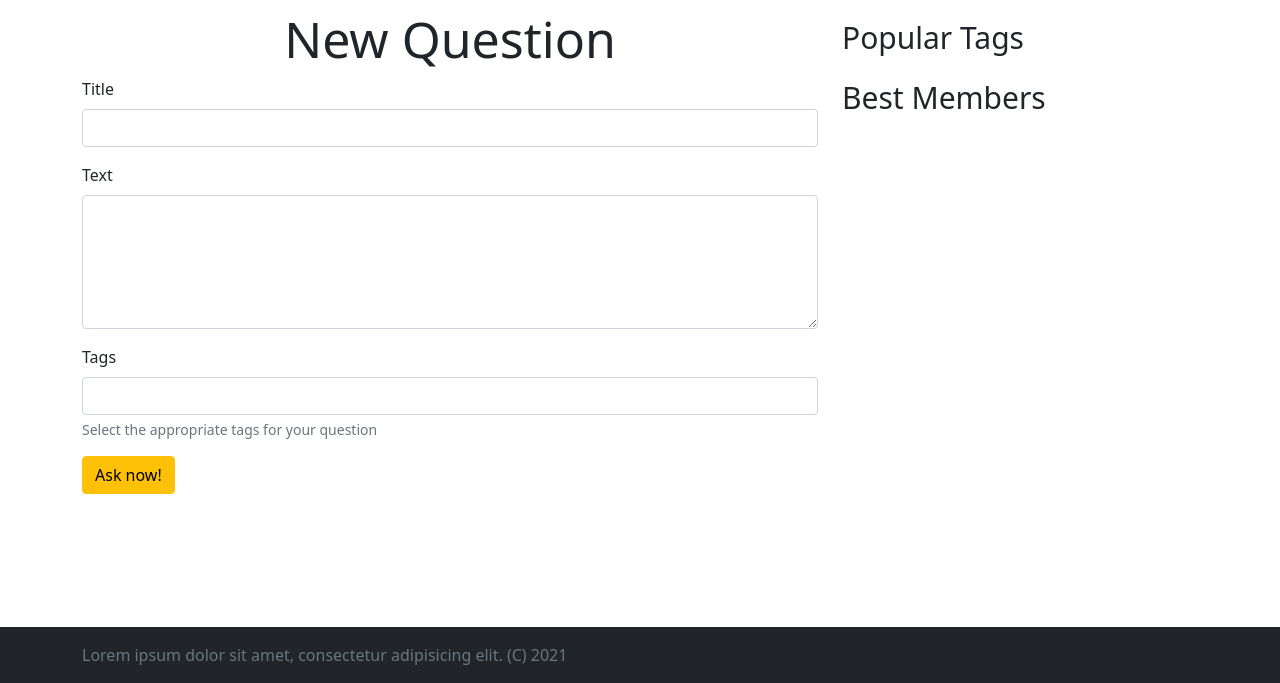
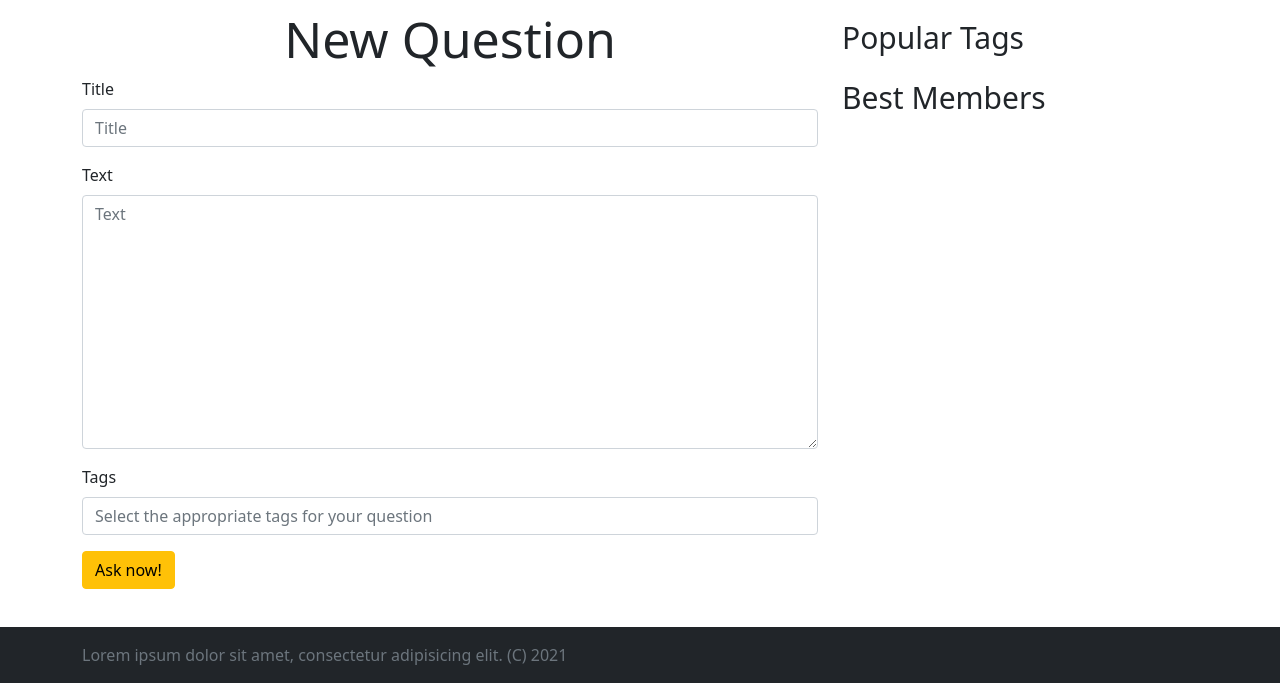
Before and after one commit to GeorgiyX/TP-WEB-ASK-ME, a Django app: page /ask/ in a window 1280 px wide. Shown: the part 117-800 px from the top of the page. Run offline with Django 3.2, Linux system fonts and the light colour scheme; the visitor is signed in with stand-in values (Sample User, id 1); data comes from the database, SQL or seed files in the repository; data that the repository does not hold is empty; parts of the project's set-up code (start-up, migrations or seed data) failed here and were passed over; some libraries are stand-ins or nearby versions.

Commit message:
hw4: ask fix

```diff
--- a/app/forms.py
+++ b/app/forms.py
@@ -41,6 +41,8 @@ class SignUpForm(forms.Form):
         username = self.cleaned_data.get("username")
         if username and User.objects.filter(username=username).count() != 0:
             self.add_error("username", "A profile with this name already exists!")
+        return self.cleaned_data
+
 
 
 class AddAnswerForm(forms.Form):
@@ -60,9 +62,32 @@ class AddAnswerForm(forms.Form):
 
 
 class AddQuestionForm(forms.Form):
-    title = forms.CharField(lable="Title")
-    text = forms.CharField(widget=forms.Textarea(attrs={"row": "5"}),
-                           error_messages={"required": "Please specify your question."}, label="Text")
+    title = forms.CharField(label="Title")
+    text = forms.CharField(label="Text", widget=forms.Textarea(attrs={"row": "5"}),
+                           error_messages={"required": "Please specify your question."})
     tags = forms.CharField(label="Tags", widget=forms.TextInput(
-        attrs={"placeholder": "Select the appropriate tags for your question"}))
-    pass
+                           attrs={"placeholder": "Select the appropriate tags for your question"}))
+
+    def clean(self):
+        super().clean()
+        tags = self.cleaned_data.get("tags")
+        if not tags or len(tags.split(" ")) > 3:
+            self.add_error("tags", "Please check tags count.")
+            return self.cleaned_data
+        self.cleaned_data["tags_objects"] = list(Tag.objects.filter(name__in=self.cleaned_data["tags"].split(" ")))
+        if len(self.cleaned_data["tags_objects"]) <= 1:
+            self.add_error("tags", "Please check tags names.")
+            return self.cleaned_data
+        return self.cleaned_data
+
+    def save(self, user):
+        if not self.is_valid():
+            raise Exception("AddQuestionForm not valid")
+        question = Question()
+        question.author = user
+        question.title = self.cleaned_data["title"]
+        question.text = self.cleaned_data["text"]
+        question.save()
+        question.tags.add(*self.cleaned_data["tags_objects"])
+        question.save()
+        return question
--- a/app/views.py
+++ b/app/views.py
@@ -124,18 +124,16 @@ def signup(request):
 
 @login_required(redirect_field_name=constants.LOGIN_REDIRECT_KEY)
 def ask(request):
-    return render(request, "ask.html")
+    if request.method == "POST":
+        form = AddQuestionForm(request.POST)
+        if form.is_valid():
+            question_object = form.save(request.user)
+            return HttpResponseRedirect(reverse(constants.QUESTION_URL, args=[question_object.id, 1]))
+    else:
+        form = AddQuestionForm()
+    return render(request, "ask.html", {"form": form})
 
 
 @login_required(redirect_field_name=constants.LOGIN_REDIRECT_KEY)
 def setting(request):
     return render(request, "setting.html")
-
-@login_required(redirect_field_name=constants.LOGIN_REDIRECT_KEY)
-def add_answer(request, question_id):
-    if request.method != "POST":
-        return HttpResponseRedirect(reverse(constants.INDEX_URL))
-    form = AddAnswerForm(request)
-    if form.is_valid():
-        form.save
-    re
--- a/templates/ask.html
+++ b/templates/ask.html
@@ -1,23 +1,11 @@
 {% extends "include/base.html" %}
 {% load static %}
+{% load django_bootstrap5 %}
 {% block left_column %}
     <div id="left-block-header">New Question</div>
-    <form class="needs-validation" novalidate>
-        <div class="mb-3">
-            <label for="qustion-title" class="form-label">Title</label>
-            <input type="text" class="form-control" id="qustion-title" maxlength="60" required>
-            <div class="invalid-feedback">Please specify the title of the question</div>
-        </div>
-        <div class="mb-3">
-            <label for="qustion-text-area" class="form-label">Text</label>
-            <textarea class="form-control" id="qustion-text-area" rows="5" maxlength="500" required></textarea>
-            <div class="invalid-feedback">Please describe the question.</div>
-        </div>
-        <div class="mb-3">
-            <label for="qustion-tags" class="form-label">Tags</label>
-            <input type="text" class="form-control" id="qustion-tags" maxlength="100">
-            <div class="form-text">Select the appropriate tags for your question</div>
-        </div>
+    <form novalidate action="{% url "ask" %}" method="post">
+        {% csrf_token %}
+        {% bootstrap_form form %}
         <button type="submit" class="btn btn-warning">Ask now!</button>
     </form>
 {% endblock %}
```
